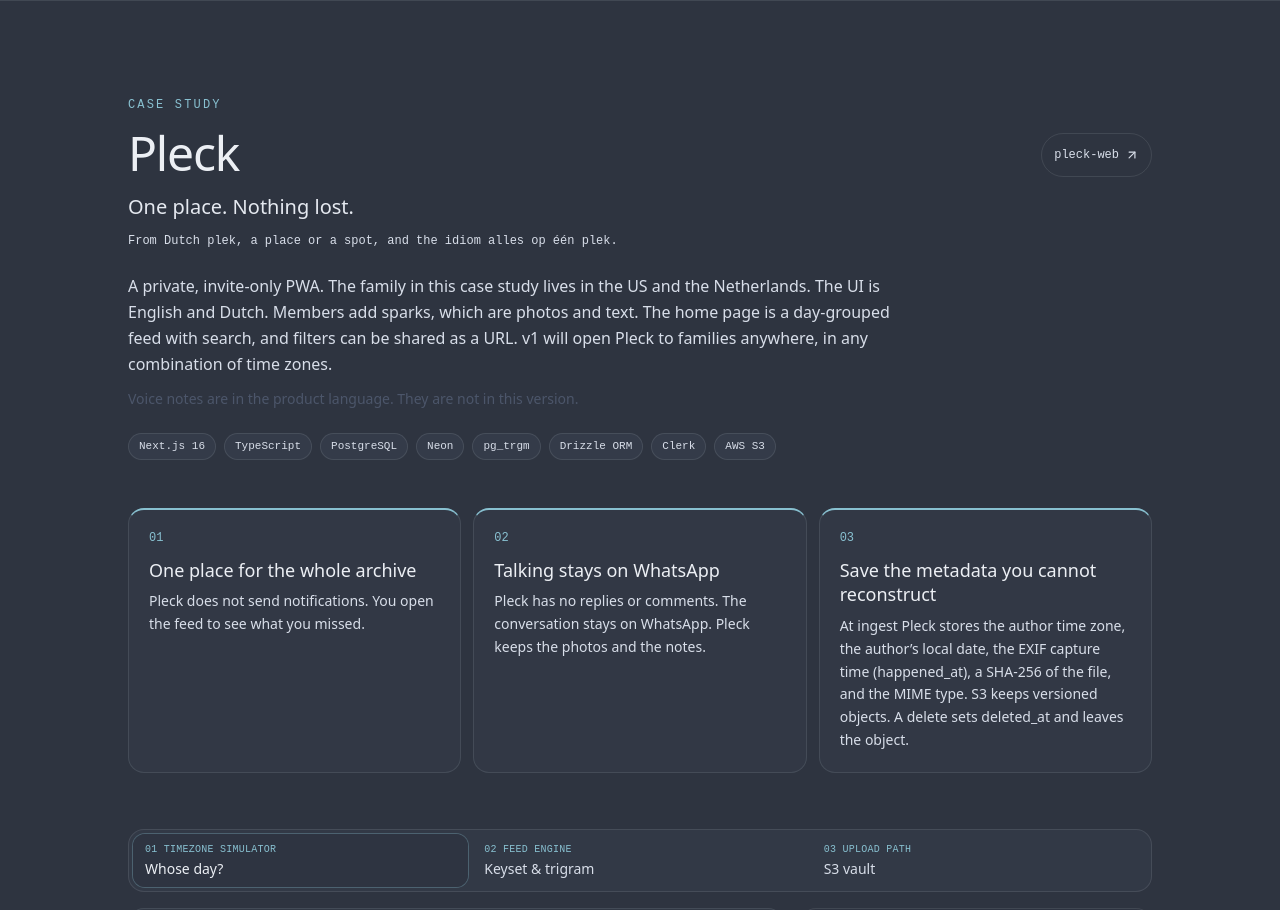
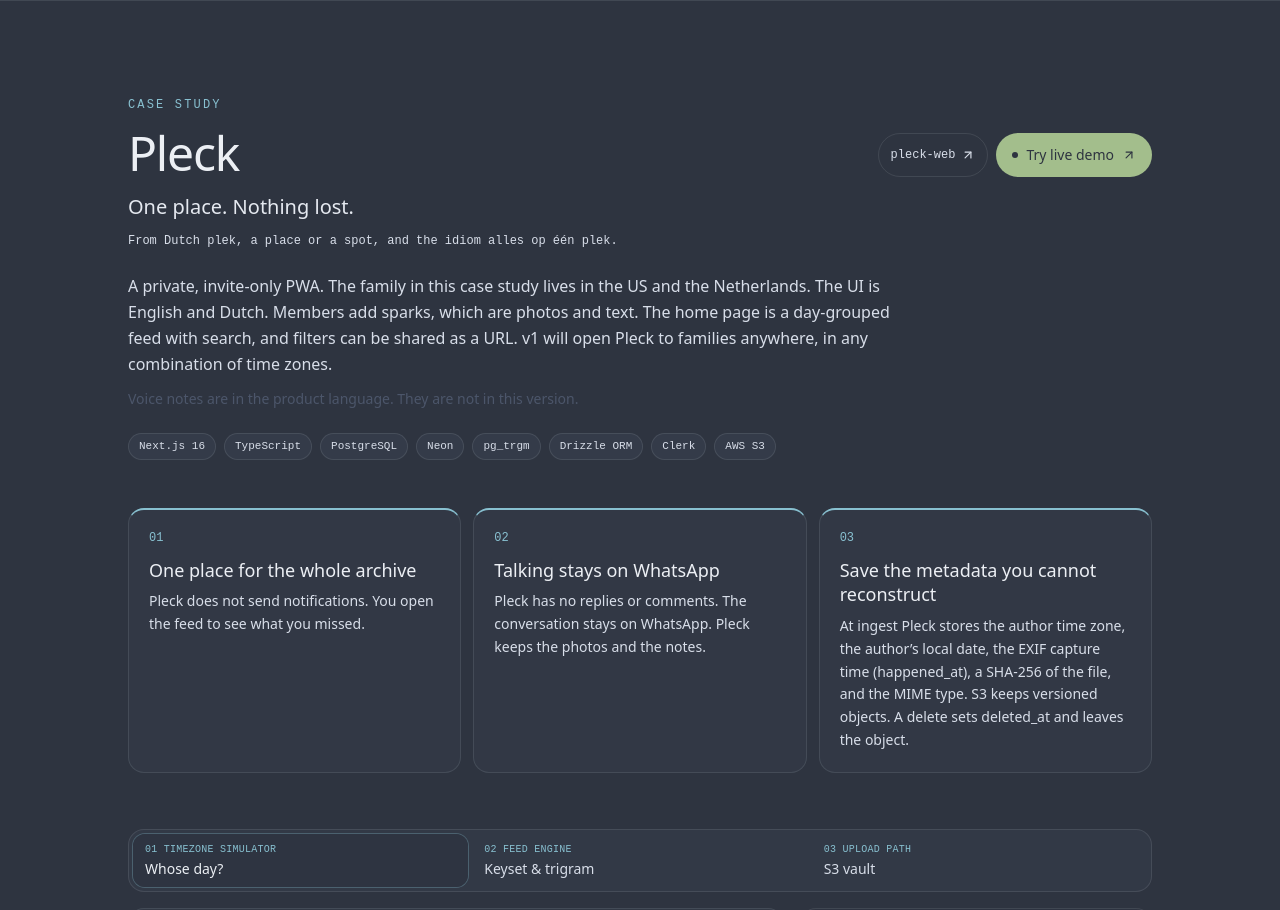
Before and after one commit to SimonFlohr/portfolio, a React (Vite) app: page / in a window 1280 px wide. Shown: the part 800-1710 px from the top of the page. Built offline with nearby package versions, Linux system fonts and the light colour scheme.

Commit message:
feat(pleck): add a live demo button beside the repo (#14)
A green "Try live demo" button next to the "pleck-web" button in the Pleck section. It opens https://getpleck.com/demo in a new tab.

```diff
--- a/src/components/PleckShowcase.tsx
+++ b/src/components/PleckShowcase.tsx
@@ -39,6 +39,7 @@ export function PleckShowcase() {
             <h2 className="text-4xl font-medium tracking-tight text-snow-0 sm:text-5xl">
               {pleck.name}
             </h2>
+            <div className="flex flex-wrap items-center gap-2">
               <a
                 href={pleck.repoUrl}
                 target="_blank"
@@ -48,6 +49,20 @@ export function PleckShowcase() {
                 {pleck.repoName}
                 <ArrowUpRight className="size-3.5" aria-hidden />
               </a>
+              <a
+                href={pleck.demoUrl}
+                target="_blank"
+                rel="noreferrer"
+                className="inline-flex min-h-11 items-center gap-2 rounded-full bg-aurora-green px-4 text-sm font-medium text-polar-0 hover:brightness-110 focus-visible:outline focus-visible:outline-2 focus-visible:outline-offset-2 focus-visible:outline-frost-1"
+              >
+                <span className="relative flex size-1.5 shrink-0" aria-hidden>
+                  <span className="absolute inline-flex size-full animate-ping rounded-full bg-polar-0 opacity-50 motion-reduce:animate-none" />
+                  <span className="relative size-1.5 rounded-full bg-polar-0" />
+                </span>
+                {pleck.demoLabel}
+                <ArrowUpRight className="size-3.5" aria-hidden />
+              </a>
+            </div>
           </div>
           <p className="mt-4 max-w-2xl text-xl text-snow-1">{pleck.tagline}</p>
           <p className="mt-3 max-w-2xl font-mono text-xs text-snow-2">{pleck.etymology}</p>
--- a/src/data/portfolioData.ts
+++ b/src/data/portfolioData.ts
@@ -41,6 +41,8 @@ export const pleck = {
   name: 'Pleck',
   repoName: 'pleck-web',
   repoUrl: 'https://github.com/SimonFlohr/pleck-web',
+  demoLabel: 'Try live demo',
+  demoUrl: 'https://getpleck.com/demo',
   etymology: 'From Dutch plek, a place or a spot, and the idiom alles op één plek.',
   tagline: 'One place. Nothing lost.',
   summary:
```
Lines whose indentation alone changed are shown as unchanged.
